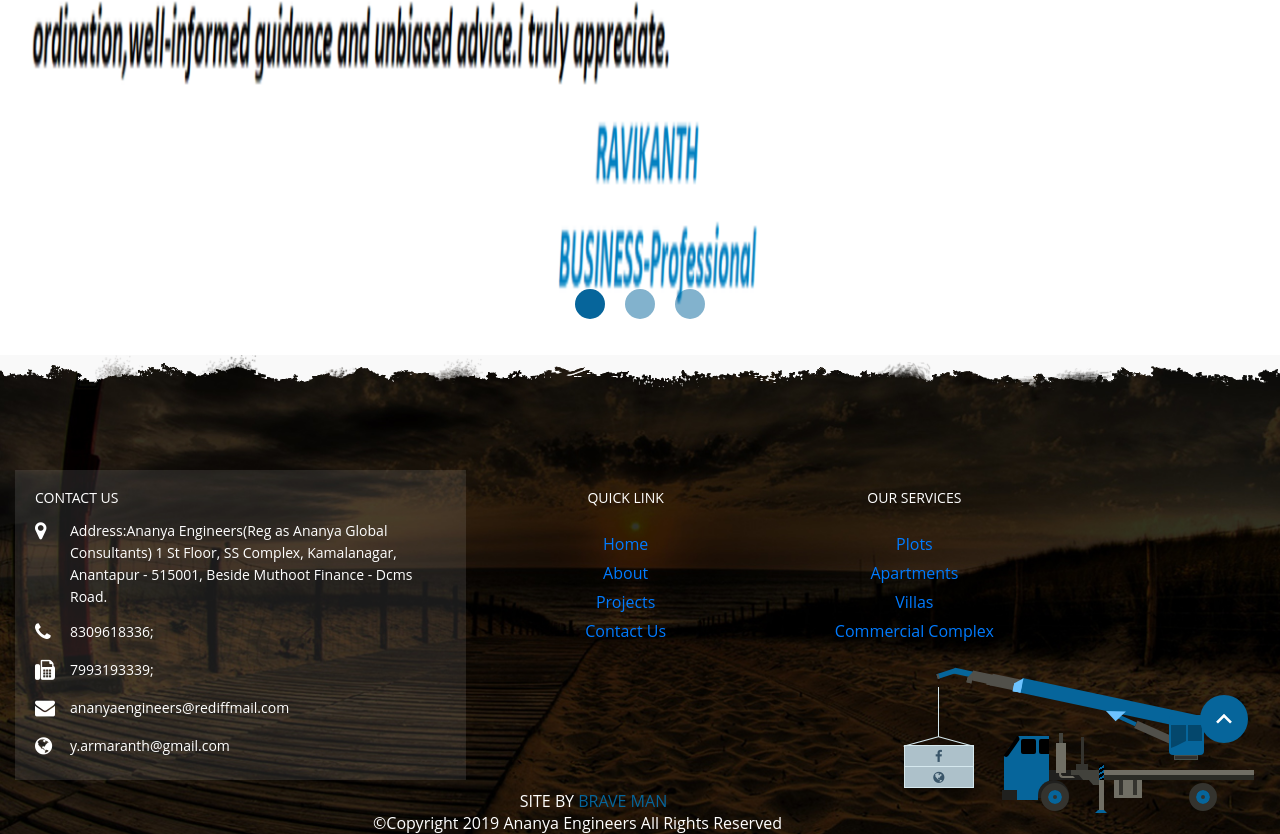
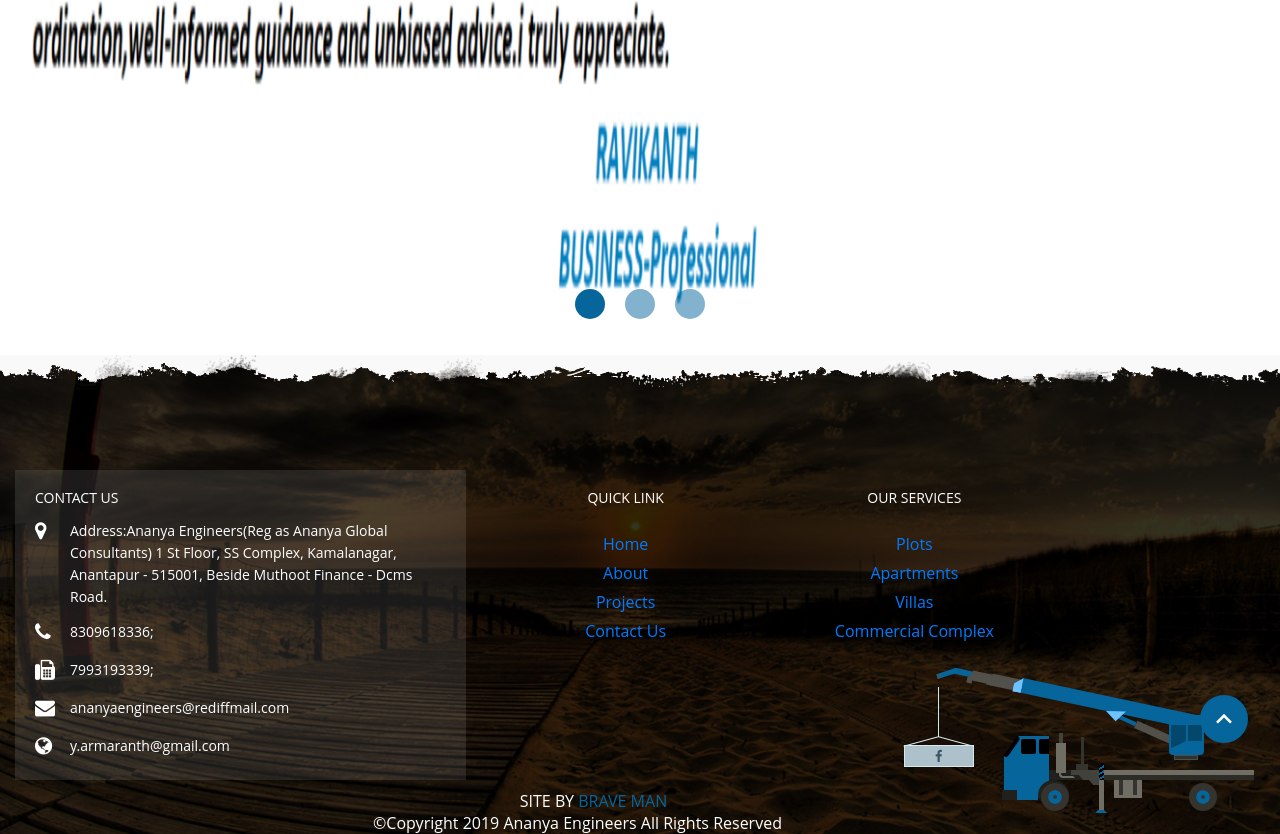
Before and after one commit to NagarjunaDabbara/ananyaengineers_old, a React (Create React App) app: page / in a window 1280 px wide. Shown: the part 2475-3309 px from the top of the page. Built offline with nearby package versions, Linux system fonts and the light colour scheme.

Commit message:
Update footer.js

```diff
--- a/src/components/footer/footer.js
+++ b/src/components/footer/footer.js
@@ -135,16 +135,13 @@ const Footer=()=>(
                   <div class="tbl-row">
                    <div class="tbl-cell"><a href="https://www.facebook.com/amarnath.yerramala" target="_blank"><i class="fa fa-facebook"></i></a></div>
                   </div>
-                  <div class="tbl-row">
-                   <div class="tbl-cell"><a href="https://ananyaeliteproject.herokuapp.com" target="_blank"><i class="fa fa-globe"></i></a></div>
-                </div>
               </div>
             </div>
           </div>
         </div>
     </div>
 
- <div className="footer-bottom">
+<div className="footer-bottom">
 <div className="row">
    <div className="mycompanyname">
 
```
